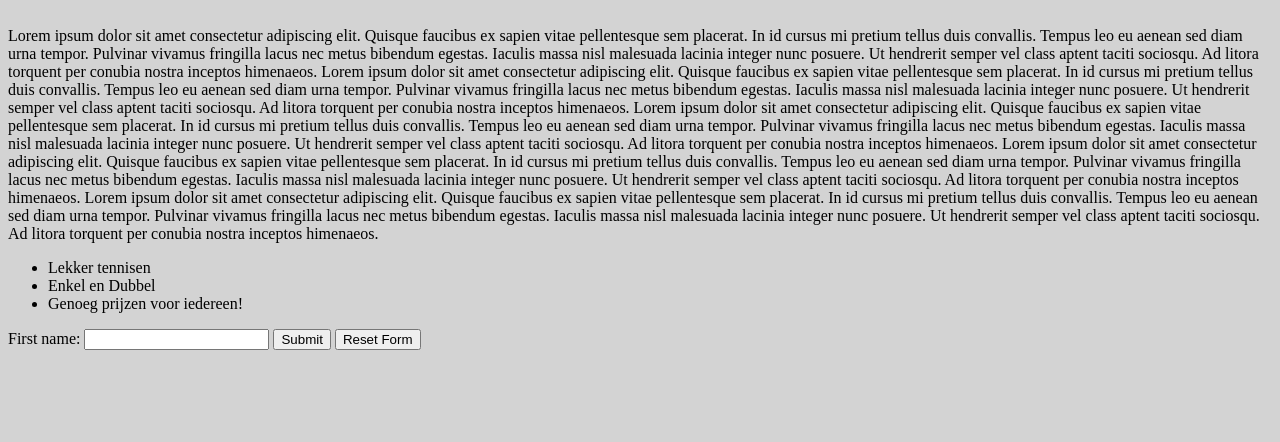
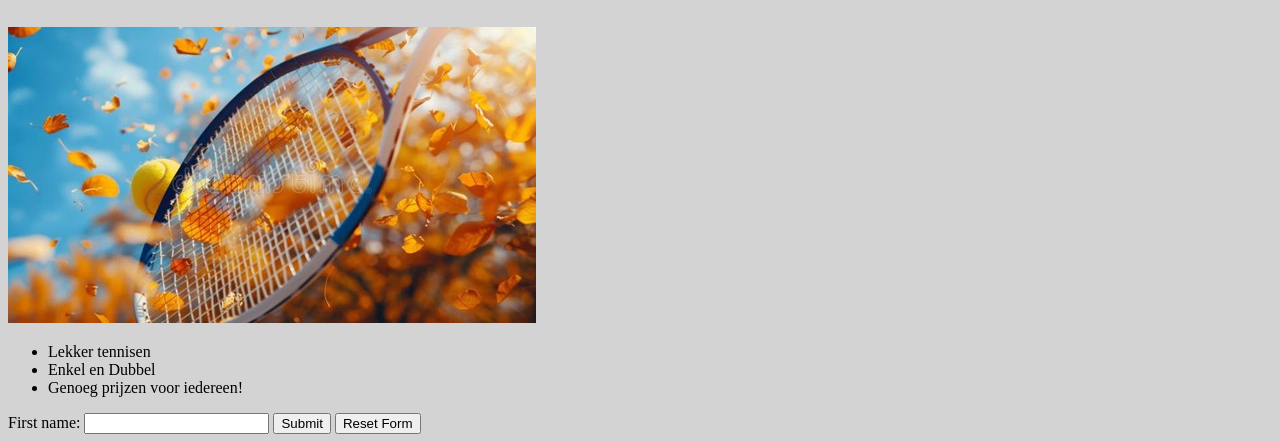
Before and after one commit to hetisvrijdagvandaag-cmyk/Weekopdracht-2-BaukeWiersma, a plain HTML site: page index.html in a window 1280 px wide. Shown: the part 404-846 px from the top of the page. Before the commit the page ends 800 px from the top, so only its background shows below. Drawn offline with Linux system fonts and the light colour scheme.

Commit message:
WebLab Run 27-11-2026 11:52:37 (UTC+01:00)

```diff
--- a/index.html
+++ b/index.html
@@ -16,16 +16,7 @@
       </P>
   <P style="font-size:30px;"> En er is natuulijk wat te eten
     </P>
-  <P> Lorem ipsum dolor sit amet consectetur adipiscing elit. Quisque faucibus ex sapien vitae pellentesque sem placerat. In id cursus mi pretium tellus duis convallis. Tempus leo eu aenean sed diam urna tempor. Pulvinar vivamus fringilla lacus nec metus bibendum egestas. Iaculis massa nisl malesuada lacinia integer nunc posuere. Ut hendrerit semper vel class aptent taciti sociosqu. Ad litora torquent per conubia nostra inceptos himenaeos.
-
-Lorem ipsum dolor sit amet consectetur adipiscing elit. Quisque faucibus ex sapien vitae pellentesque sem placerat. In id cursus mi pretium tellus duis convallis. Tempus leo eu aenean sed diam urna tempor. Pulvinar vivamus fringilla lacus nec metus bibendum egestas. Iaculis massa nisl malesuada lacinia integer nunc posuere. Ut hendrerit semper vel class aptent taciti sociosqu. Ad litora torquent per conubia nostra inceptos himenaeos.
-
-Lorem ipsum dolor sit amet consectetur adipiscing elit. Quisque faucibus ex sapien vitae pellentesque sem placerat. In id cursus mi pretium tellus duis convallis. Tempus leo eu aenean sed diam urna tempor. Pulvinar vivamus fringilla lacus nec metus bibendum egestas. Iaculis massa nisl malesuada lacinia integer nunc posuere. Ut hendrerit semper vel class aptent taciti sociosqu. Ad litora torquent per conubia nostra inceptos himenaeos.
-
-Lorem ipsum dolor sit amet consectetur adipiscing elit. Quisque faucibus ex sapien vitae pellentesque sem placerat. In id cursus mi pretium tellus duis convallis. Tempus leo eu aenean sed diam urna tempor. Pulvinar vivamus fringilla lacus nec metus bibendum egestas. Iaculis massa nisl malesuada lacinia integer nunc posuere. Ut hendrerit semper vel class aptent taciti sociosqu. Ad litora torquent per conubia nostra inceptos himenaeos.
-
-Lorem ipsum dolor sit amet consectetur adipiscing elit. Quisque faucibus ex sapien vitae pellentesque sem placerat. In id cursus mi pretium tellus duis convallis. Tempus leo eu aenean sed diam urna tempor. Pulvinar vivamus fringilla lacus nec metus bibendum egestas. Iaculis massa nisl malesuada lacinia integer nunc posuere. Ut hendrerit semper vel class aptent taciti sociosqu. Ad litora torquent per conubia nostra inceptos himenaeos.
- </P>
+ <img src="Tennnis.jpg" alt="tennis foto hefst" >
 <ul>
   <li>Lekker tennisen</li>
   <li>Enkel en Dubbel</li>
```
Also changed, not shown: 1 other file.
